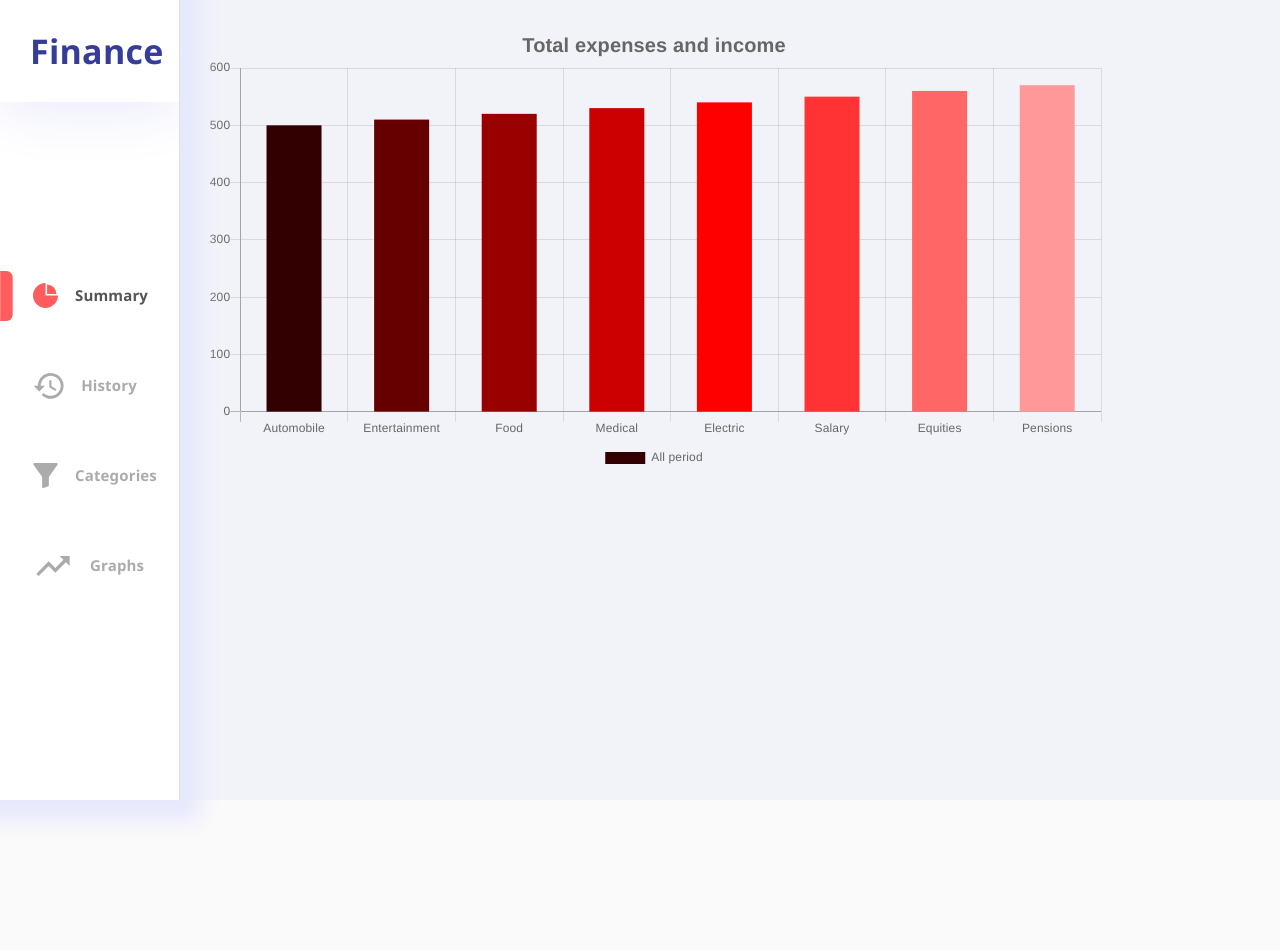
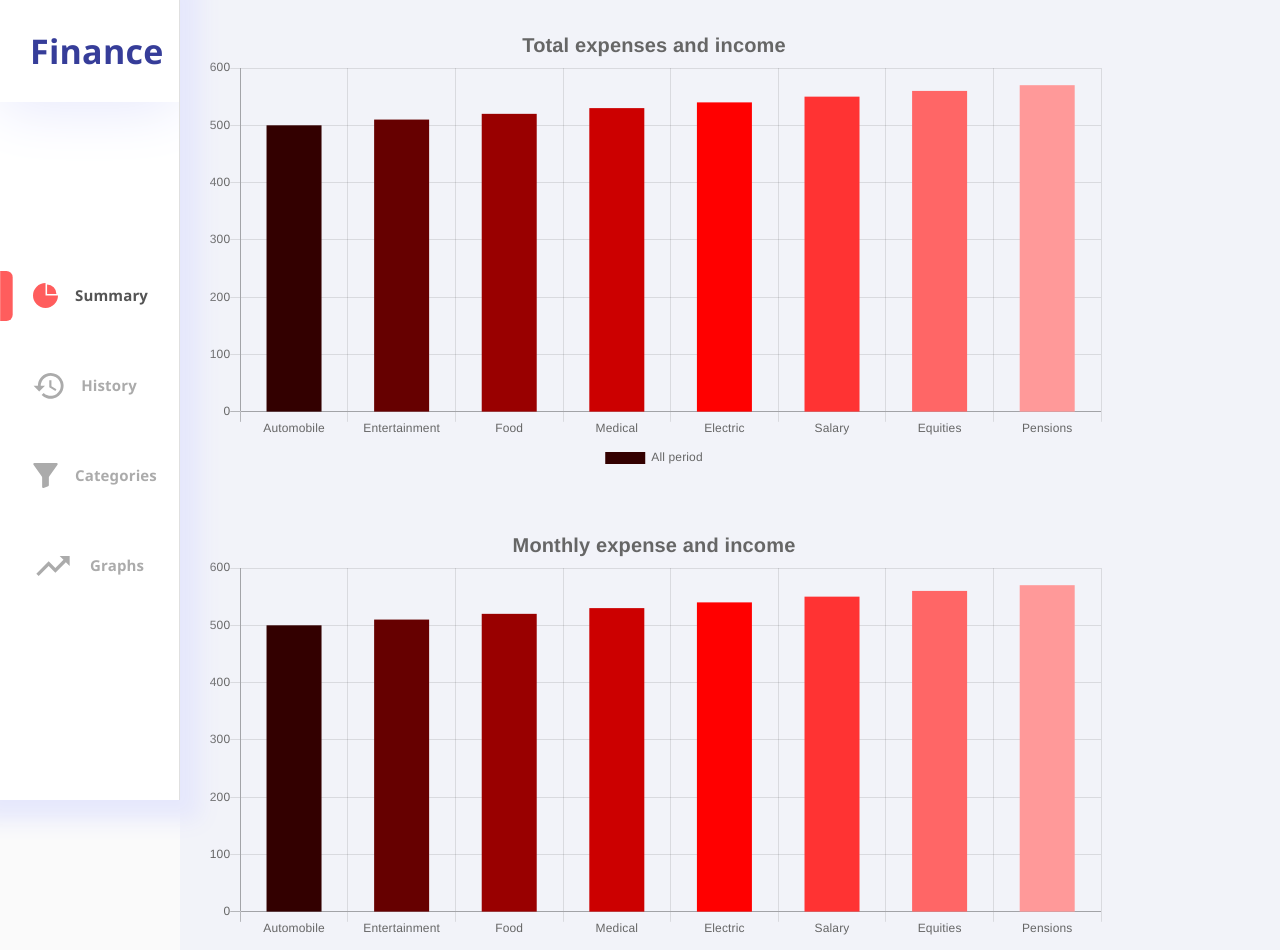
Before and after one commit to LuizaAv/aca-final-project-lge, a React (Create React App) app: page /Charts in a window 1280 px wide. Shown: the top 950 px of the page. Before the commit the page ends 800 px from the top, so only its background shows below. Built offline with nearby package versions, Linux system fonts and the light colour scheme.

Commit message:
added monthly and total graphs

```diff
--- a/src/pages/Charts/Charts.style.js
+++ b/src/pages/Charts/Charts.style.js
@@ -4,7 +4,7 @@ import { makeStyles } from '@material-ui/core/styles';
 export default makeStyles((theme) => ({
   flexContainer: {
     display: 'flex',
-    height: 400,
+    height: 500,
     width: 900,
   },
 
--- /dev/null
+++ b/src/pages/Charts/MainChart.js
@@ -0,0 +1,13 @@
+import React from 'react';
+import MonthlyChart from './MonthlyChart';
+import TotalChart from './TotalCharts'
+
+export default function MainChart() {
+
+  return (
+    <div>
+      <TotalChart/>
+      <MonthlyChart/>
+    </div>
+  );
+}
--- /dev/null
+++ b/src/pages/Charts/MonthlyChart.js
@@ -0,0 +1,63 @@
+import React from 'react';
+import { Bar} from 'react-chartjs-2';
+import { useStoreContext } from '../../store/storeContext';
+import useStyles from './Charts.style';
+
+
+export default function MonthlyChart() {
+    const classes = useStyles();
+    const { state } = useStoreContext();
+    const labels = state.budget.map((item) => item.category);
+    const price = state.budget.map((item) => item.amount);
+
+    const chartData = {
+      type: 'bar',
+      labels,
+      datasets: [
+        {
+          label: 'All period',
+          data: price,
+          maxBarThickness: 55,
+          backgroundColor: [
+            'hsl(0, 100%, 10%)',
+            'hsl(0, 100%, 20%)',
+            'hsl(0, 100%, 30%)',
+            'hsl(0, 100%, 40%)',
+            'hsl(0, 100%, 50%)',
+            'hsl(0, 100%, 60%)',
+            'hsl(0, 100%, 70%)',
+            'hsl(0, 100%, 80%)',
+            'hsl(0, 100%, 90%)',
+          ],
+        },
+      ],
+    };
+
+    return (
+        <div className={classes.flexContainer}>
+          <Bar
+            data={chartData}
+            options={{
+              title: {
+                display: true,
+                text: 'Monthly expense and income',
+                fontSize: 20,
+              },
+              legend: {
+                display: true,
+                position: 'bottom',
+              },
+              scales: {
+                yAxes: [
+                  {
+                    ticks: {
+                      beginAtZero: true,
+                    },
+                  },
+                ],
+              },
+            }}
+          />
+        </div>
+    );
+  }
--- a/src/pages/Main.js
+++ b/src/pages/Main.js
@@ -8,7 +8,7 @@ import Header from '../components/Header/Header';
 import Summary from './Summary/Summary';
 import Categories from './Categories/Categories';
 import History from './History/History';
-import TotalChart from './Charts/TotalCharts';
+import MainChart from './Charts/MainChart';
 import useStyles from './Main.style';
 
 import { budget, categories } from '../API/db';
@@ -39,7 +39,7 @@ export default function Main() {
               <History />
             </Route>
             <Route path="/Charts">
-              <TotalChart />
+              <MainChart />
             </Route>
           </Switch>
         </div>
```
Also changed, not shown: src/pages/Charts/MainCharts.js (deleted, +0 -10 lines), src/pages/Charts/TotalCharts.js (+13 -14 lines).
